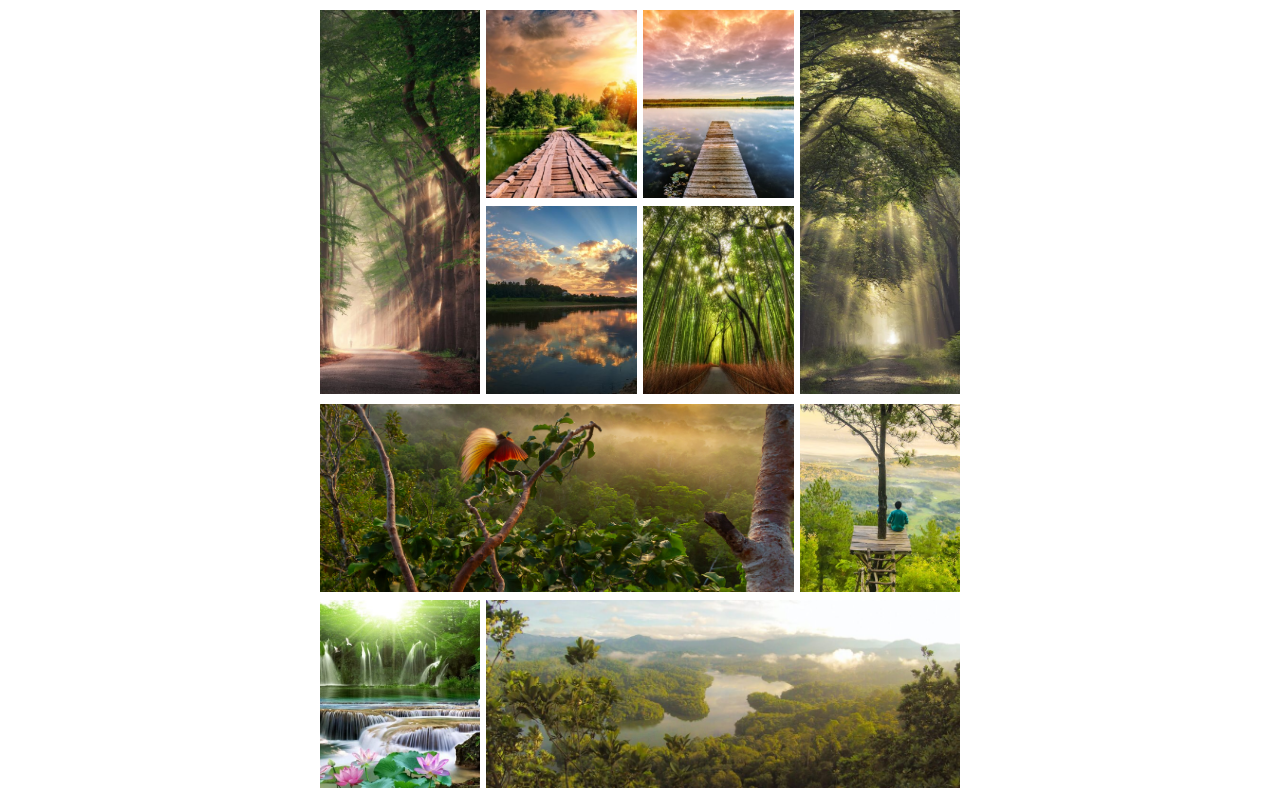
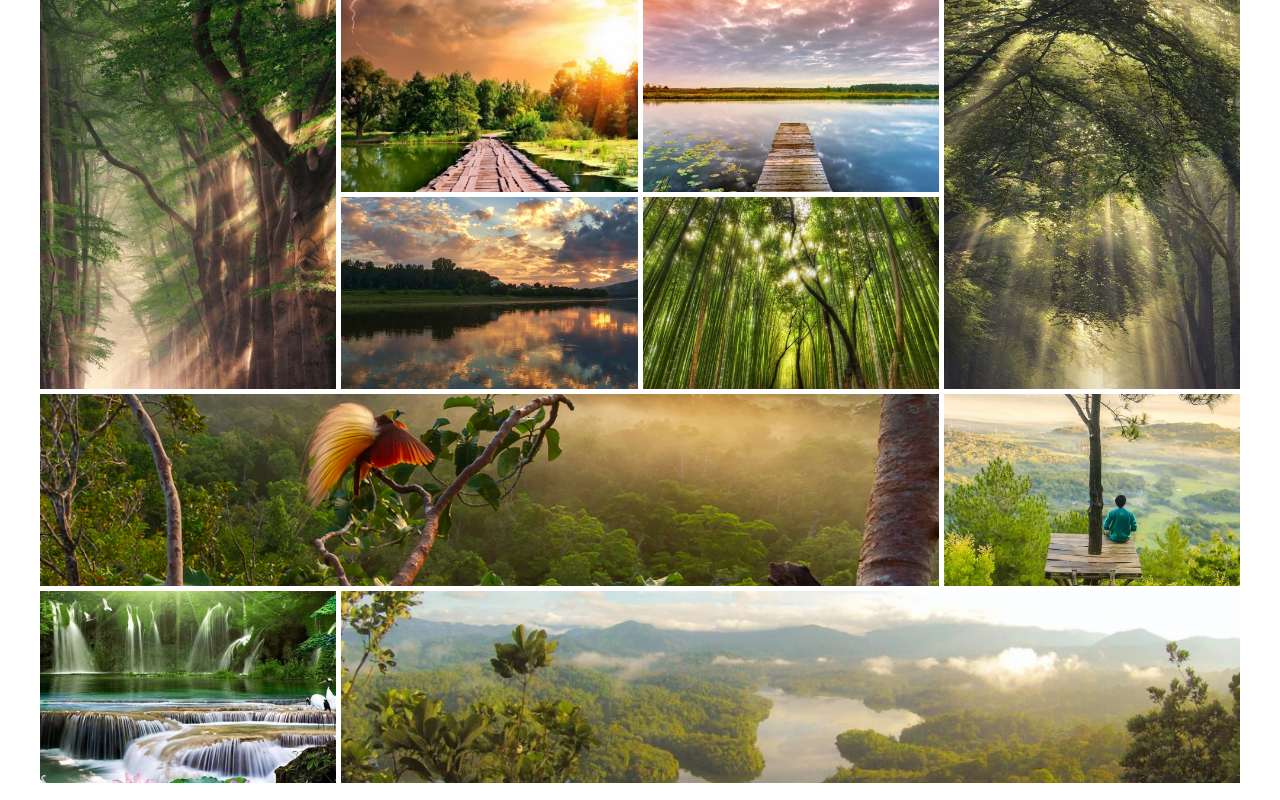
Before and after one commit to edos009/gallery_flex_test, a plain HTML site: page index.html in a window 1280 px wide. Drawn offline with Linux system fonts and the light colour scheme.

Commit message:
Example with Grid Layout

```diff
--- a/assets/css/style.css
+++ b/assets/css/style.css
@@ -5,18 +5,21 @@
   margin: 0 auto;
 }
 
-.gallery__inner {
+/* .gallery__inner {
   display: flex;
   flex-direction: column;
 
   max-width: 80vh;
   width: 100%;
 
+
   margin: 10px auto 0 auto;
 
-}
+} */
 
-.gallery__section {
+/* Flex Box CSS */
+
+/* .gallery__section {
   height: 48vh;
   margin-bottom: 10px;
 }
@@ -111,4 +114,46 @@
 .gallery__item-8{
   min-width: 74%;
   background-image: url(./../images/nature-10.jpeg);
+} */
+
+/* Grid Layout CSS */
+.gallery__inner {
+  height: 100vh;
+  display: grid;
+  grid-gap: 5px;
+  grid-template-columns: repeat(auto-fit, minmax(250px, 1fr));
+  grid-template-rows: repeat(4, 24%);
 }
+
+.gallery__item {
+  position: relative;
+}
+
+.gallery__item img {
+  width: 100%;
+  height: 100%;
+
+  position: absolute;
+  top: 0;
+  left: 0;
+  object-fit: cover;
+}
+
+.gallery__item-1 {
+  grid-row: 1 / 3;
+}
+
+.gallery__item-4 {
+  grid-row: 1 / 3;
+  grid-column: 4;
+}
+
+.gallery__item-7{
+  grid-column: 1 / 4;
+  grid-row: 3 / 4;
+}
+
+.gallery__item-10{
+  grid-column: 2 / 5;
+  grid-row: 4 / 5;
+}
--- a/index.html
+++ b/index.html
@@ -12,7 +12,9 @@
     <section class="gallery">
       <div class="container">
         <div class="gallery__inner">
-          <div class="gallery__section gallery__section-1">
+          <!-- Flex Box HTML -->
+
+          <!-- <div class="gallery__section gallery__section-1">
             <div class="gallery__box gallery__box-1"></div>
             <div class="gallery__box gallery__box-2">
               <div class="gallery__item gallery__item-1"></div>
@@ -31,6 +33,79 @@
               <div class="gallery__item gallery__item-7"></div>
               <div class="gallery__item gallery__item-8"></div>
             </div>
+          </div> -->
+
+          <!-- Grid Layout HTML -->
+
+          <div class="gallery__item gallery__item-1">
+            <img
+              class="gallery__item-img"
+              src="./assets/images/nature-7.jpg"
+              alt=""
+            />
+          </div>
+          <div class="gallery__item gallery__item-2">
+            <img
+              class="gallery__item-img"
+              src="./assets/images/nature-1.jpg"
+              alt=""
+            />
+          </div>
+          <div class="gallery__item gallery__item-3">
+            <img
+              class="gallery__item-img"
+              src="./assets/images/nature-2.jpg"
+              alt=""
+            />
+          </div>
+          <div class="gallery__item gallery__item-4">
+            <img
+              class="gallery__item-img"
+              src="./assets/images/nature-8.jpg"
+              alt=""
+            />
+          </div>
+          <div class="gallery__item gallery__item-5">
+            <img
+              class="gallery__item-img"
+              src="./assets/images/nature-3.jpg"
+              alt=""
+            />
+          </div>
+          <div class="gallery__item gallery__item-6">
+            <img
+              class="gallery__item-img"
+              src="./assets/images/nature-4.jpg"
+              alt=""
+            />
+          </div>
+          <div class="gallery__item gallery__item-7">
+            <img
+              class="gallery__item-img"
+              src="./assets/images/nature-9.jpg"
+              alt=""
+            />
+          </div>
+          <div class="gallery__item gallery__item-8">
+            <img
+              class="gallery__item-img"
+              src="./assets/images/nature-5.jpg"
+              alt=""
+            />
+          </div>
+          <div class="gallery__item gallery__item-9">
+            <img
+              class="gallery__item-img"
+              src="./assets/images/nature-6.jpg"
+              alt=""
+            />
+          </div>
+          <div class="gallery__item gallery__item-10">
+            <img
+              class="gallery__item-img"
+              src="./assets/images/nature-10.jpeg"
+              alt=""
+            />
           </div>
         </div>
       </div>
```
